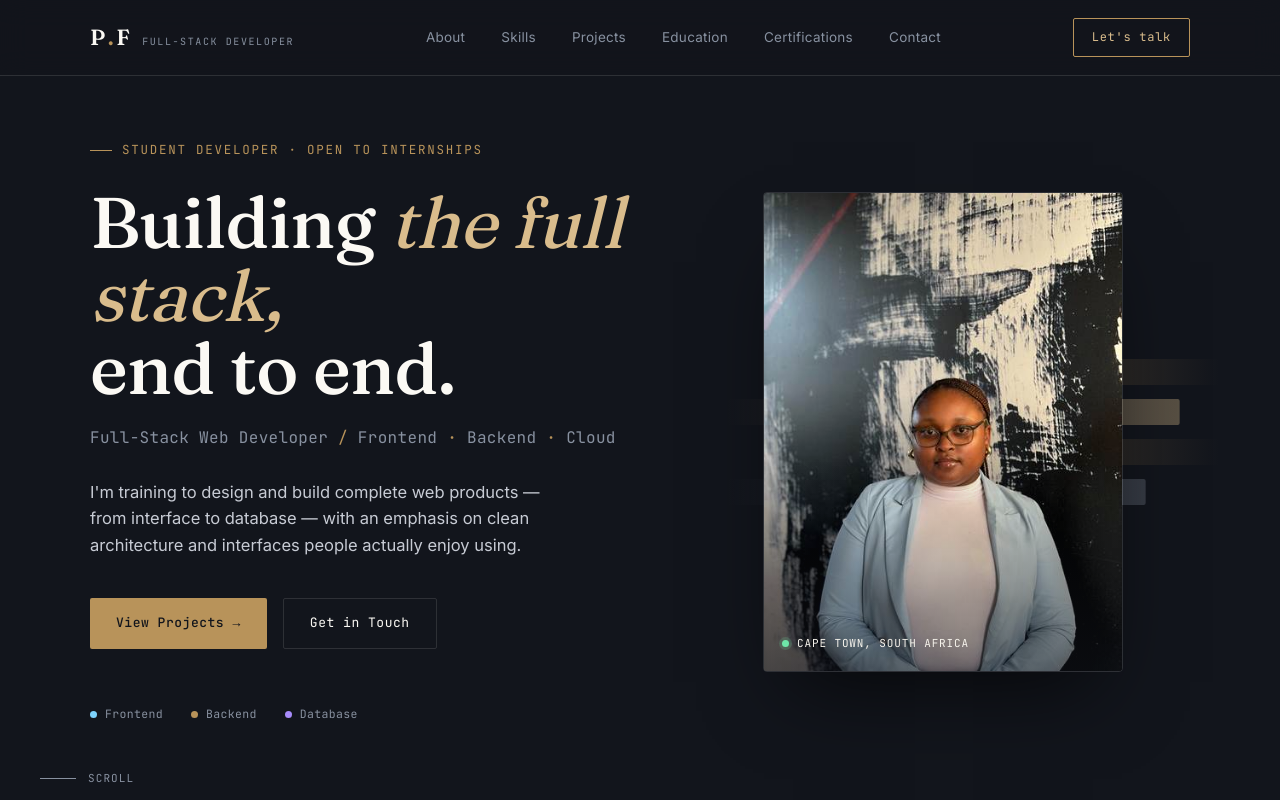
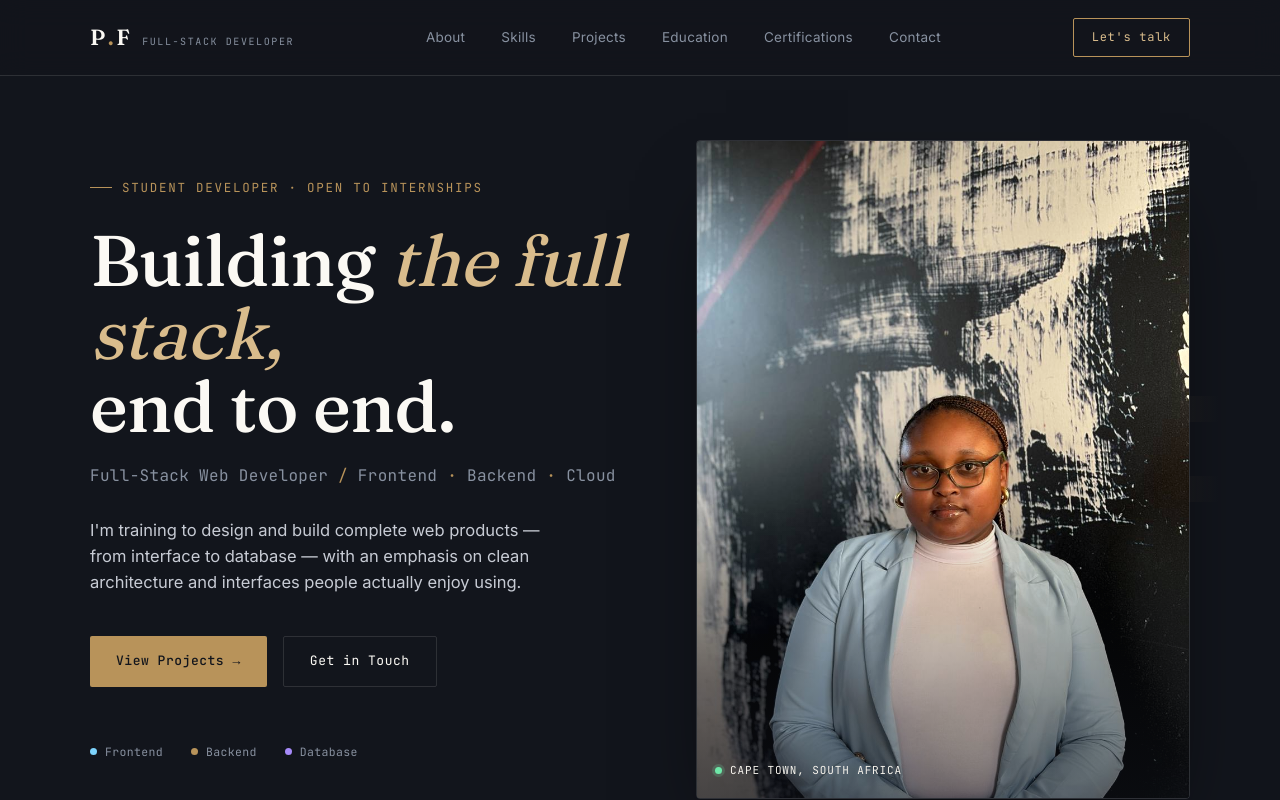
Before and after one commit to phelisafani/vue-portfolio, a Vue app: page / in a window 1280 px wide. Shown: the top 800 px of the page. Built offline with nearby package versions, Linux system fonts and the light colour scheme.

Commit message:
make portrait larger

```diff
--- a/src/App.vue
+++ b/src/App.vue
@@ -514,7 +514,7 @@ onMounted(() => {
   .portrait-frame{
     position:relative;
     z-index:2;
-    width:360px;
+    width:100%;
     aspect-ratio:3/4;
     border-radius:4px;
     overflow:hidden;
```
Also changed, not shown: src/assets/portrait.jpg.
